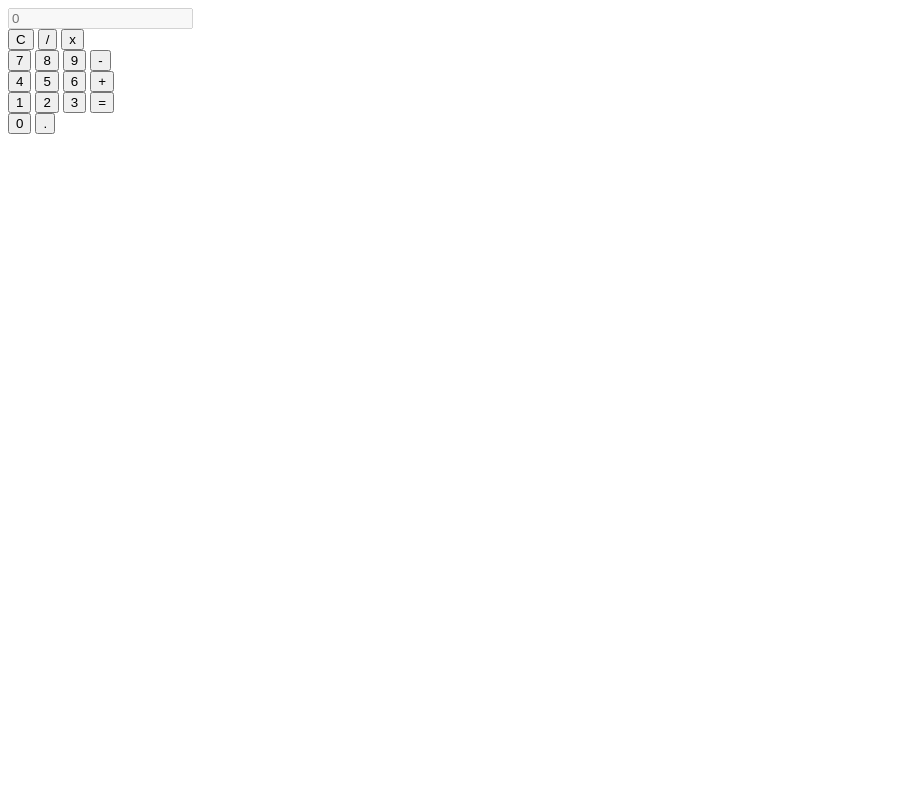
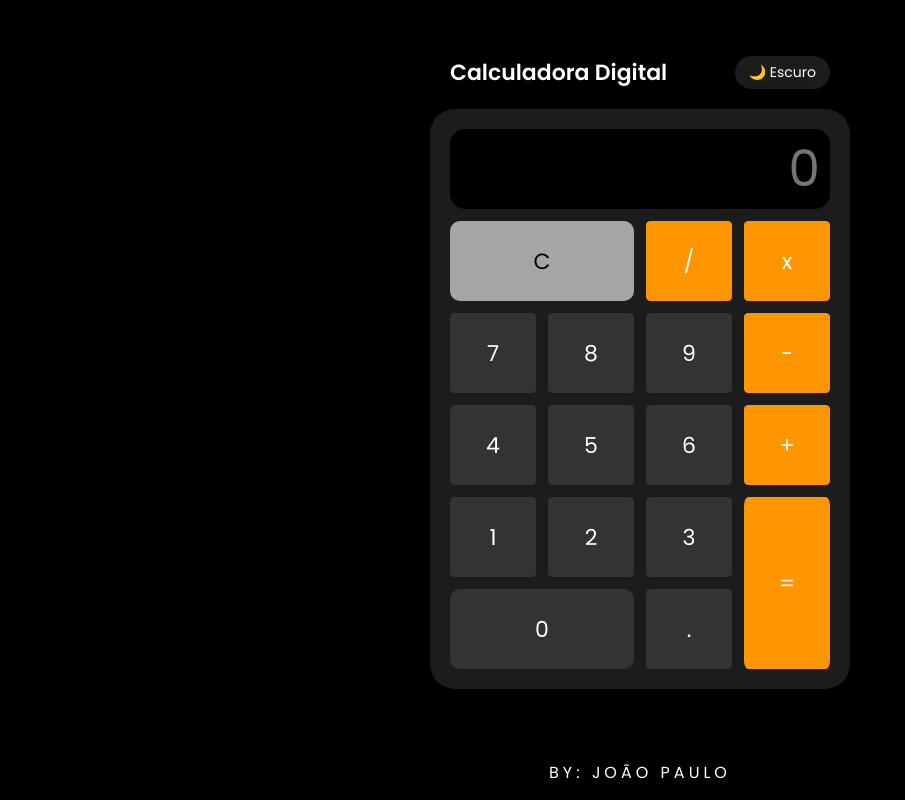
Before and after one commit to jonpaulo007/Projeto-calculadora, a plain HTML site: page index.html in a window 1280 px wide. Shown: the whole page, without its empty margins (0-905 px from the left). Drawn offline with Linux system fonts and the light colour scheme.

Commit message:
estilização do cc e criação do js

```diff
--- a/assets/css/style.css
+++ b/assets/css/style.css
@@ -0,0 +1,189 @@
+@import url('https://fonts.googleapis.com/css2?family=Poppins:wght@300;400;600&display=swap');
+
+:root{
+    --bg: #000;
+    --calc-bg: #1c1c1c;
+    --display-bg: #000;
+    --btn-bg: #333;
+    --btn-text: #fff;
+    --operator-bg: #ff9500;
+    --clear-bg: #a5a5a5;
+}
+.light{
+    --bg: #f2f2f2;
+    --calc-bg: #ffffff;
+    --display-bg: #eaeaea;
+    --btn-bg: #d4d4d4;
+    --btn-text: #000;
+    --operator-bg: #ff9500;
+    --clear-bg: #bdbdbd;
+}
+
+*{
+    margin: 0;
+    padding: 0;
+    font-family: 'Poppins', sans-serif;
+}
+
+body{
+    min-height: 100vh;
+    display: flex;
+    flex-direction: column;
+    background: var(--bg);
+    transition: background 0.4s ease;
+}
+
+.top-bar{
+    width: 95%;
+    max-width: 380px;
+
+    display: flex;
+    justify-content: space-between;
+    align-items: center;
+}
+
+.top-bar h1{
+    font-size: clamp(11px, 4vw, 22px);
+    color: var(--btn-text);
+}
+
+main{
+    flex: 1;
+    display: flex;
+    align-items: center;
+    justify-content: center;
+    flex-direction: column;
+    gap: 20px;
+}
+.theme-btn{
+    padding: 6px 14px;
+    border-radius: 20px;
+    border: none;
+
+    background: var(--calc-bg);
+    color: var(--btn-text);
+
+    font-size: 14px;
+    cursor: pointer;
+
+    box-shadow: 0 4px 10px rgba(0,0,0,0.2);
+
+    transition: all 0.3s ease;
+}
+
+.theme-btn:active{
+    transform: scale(0.95);
+}
+.theme-btn:hover{
+    transform: translateY(-2px);
+}
+
+
+.calculadora{
+    display: grid;
+    grid-template-columns: repeat(4, 1fr);
+    grid-auto-rows: minmax(60px, 80px);
+    gap: 12px;
+
+    width: 95%;
+    max-width: 380px;
+
+    padding: 20px;
+    background: var(--calc-bg);
+    border-radius: 25px;
+
+    box-shadow: 0 20px 40px rgba(0,0,0,0.4);
+
+    transition: all 0.4s ease;
+}
+
+
+
+.resultado{
+    grid-column: 1 / -1;
+    background: var(--display-bg);
+    color: var(--btn-text);
+    font-size: clamp(32px, 8vw, 50px);
+    text-align: right;
+    border: none;
+    border-radius: 15px;
+    padding: 10px;
+}
+
+.btn{
+    border: none;
+    border-radius: 5%;
+    font-size: clamp(18px, 4vw, 22px);
+    font-weight: 500;
+    cursor: pointer;
+    background: var(--btn-bg);
+    color: var(--btn-text);
+
+    display: flex;
+    align-items: center;
+    justify-content: center;
+
+    transition: all 0.2s ease;
+}
+
+.btn:active{
+    transform: scale(0.95); /* Animação quando clicar*/
+}
+
+.operador{
+    background: var(--operator-bg);
+    color: white;
+}
+
+.clear{
+    grid-column: span 2; /* ocupa 2 colunas */
+    background: var(--clear-bg);
+    color: black;
+    border-radius: 10px ;
+}
+
+.zero{
+    grid-column: span 2;
+    border-radius: 10px;
+
+}
+
+.enter{
+    grid-row: span 2; /* ocupa 2 linhas */
+    grid-auto-rows: 80px;
+}
+
+footer{
+    text-align: center;
+    padding: 15px;
+    color: var(--btn-text);
+}
+
+.footer{
+    display: flex;
+    align-items: center;
+    justify-content: center;
+    letter-spacing: 4px;
+    text-transform: uppercase;
+}
+
+
+@media (max-width: 400px){
+    .calculadora{
+        gap: 10px;
+        padding: 15px;
+    }
+
+    .btn{
+        font-size: 16px;
+    }
+}
+
+@media (max-width: 600px){
+    .theme-btn{
+        top: 15px;
+        right: 15px;
+        padding: 8px 14px;
+        font-size: 14px;
+    }
+}
--- /dev/null
+++ b/assets/js/script.js
@@ -0,0 +1,13 @@
+// modo dark/light
+function toggleTheme(){
+    const body = document.body
+    const button = document.querySelector('.theme-btn')
+
+    body.classList.toggle('light')
+
+    if(body.classList.contains('light')){
+        button.innerHTML = '☀️ Modo Claro'
+    } else {
+        button.innerHTML = '🌙 Modo Escuro'
+    }
+}
--- a/index.html
+++ b/index.html
@@ -4,42 +4,55 @@
     <meta charset="UTF-8">
     <meta name="viewport" content="width=device-width, initial-scale=1.0">
     <title>Calculadora Digital</title>
+    <link rel="stylesheet" href="assets/css/style.css">
 </head>
 <body>
-    <div class="container">
+
+    <main>
+        <div class="top-bar">
+            <h1>Calculadora Digital</h1>
+            <button class="theme-btn" onclick="toggleTheme()">
+                🌙 Escuro
+            </button>
+        </div>
         <div class="calculadora">
-            <div class="visor">
-                <input type="text" class="resultado" placeholder="0" disabled="disabled">
-            </div>
-            <div class="row1">
-                <button type="button" class="btn clear">C</button>
-                <button type="button" class="btn">/</button>
-                <button type="button" class="btn">x</button>
-            </div>
-            <div class="row2">
-                <button type="button" class="btn">7</button>
-                <button type="button" class="btn">8</button>
-                <button type="button" class="btn">9</button>
-                <button type="button" class="btn">-</button>
-            </div>
-            <div class="row3">
-                <button type="button" class="btn">4</button>
-                <button type="button" class="btn">5</button>
-                <button type="button" class="btn">6</button>
-                <button type="button" class="btn">+</button>
-            </div>
-            <div class="row4">
-                <button type="button" class="btn">1</button>
-                <button type="button" class="btn">2</button>
-                <button type="button" class="btn">3</button>
-                <button type="button" class="btn enter">=</button>
-            </div>
-            <div class="row4">
-                <button type="button" class="btn zero">0</button>
-                <button type="button" class="btn">.</button>
-            </div>
+
+            <input type="text" class="resultado" placeholder="0" disabled>
+
+            <button class="btn clear">C</button>
+            <button class="btn operador">/</button>
+            <button class="btn operador">x</button>
+
+            <button class="btn">7</button>
+            <button class="btn">8</button>
+            <button class="btn">9</button>
+            <button class="btn operador">-</button>
+
+            <button class="btn">4</button>
+            <button class="btn">5</button>
+            <button class="btn">6</button>
+            <button class="btn operador">+</button>
+
+            <button class="btn">1</button>
+            <button class="btn">2</button>
+            <button class="btn">3</button>
+            <button class="btn enter operador">=</button>
+
+            <button class="btn zero">0</button>
+            <button class="btn">.</button>
+
         </div>
-    </div>
 
+
+
+
+        </div>
+    </main>
+    <footer>
+        <div class="footer">
+            <p><a>By: João Paulo</a></p>
+        </div>
+    </footer>
+    <script src="assets/js/script.js"></script>
 </body>
 </html>
```
